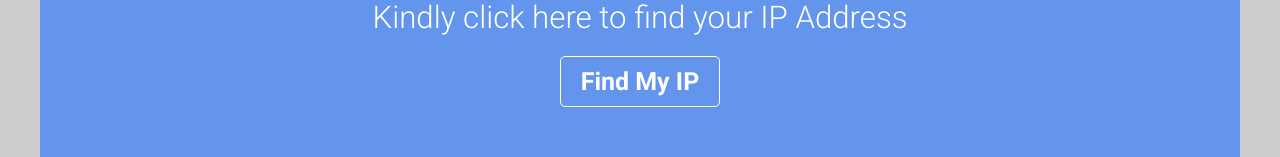
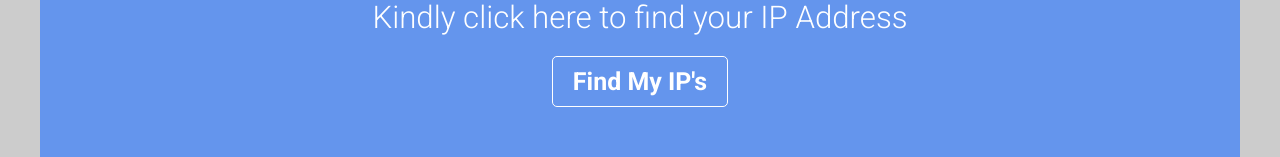
Before and after one commit to Kenneford/user-ip-address, a React (Create React App) app: page / in a window 1280 px wide. Shown: the part 401-558 px from the top of the page. Built offline with nearby package versions, Linux system fonts and the light colour scheme.

Commit message:
Revert "Router updated"
This reverts commit e807fb21ee1a3902a3d75767b86e7af12d96048b.

```diff
--- a/src/App.js
+++ b/src/App.js
@@ -20,7 +20,7 @@ function App() {
         <div className="ip">
           <p>Welcome to Find My IP Address</p>
           <p>Kindly click here to find your IP Address</p>
-          <Link to="/user-ip"><button className="click">Find My IP</button></Link>
+          <Link to="/user-ip"><button className="click">Find My IP's</button></Link>
         </div>
         </header>
       </Container>
--- a/src/index.js
+++ b/src/index.js
@@ -7,12 +7,12 @@ import ShowIP from './ShowIP';
 
 const root = ReactDOM.createRoot(document.getElementById('root'));
 root.render(
-  <Router>
-    <React.StrictMode>
-        <Routes>
-            <Route path='/' element={<App />} />
-            <Route path='/user-ip' element={<ShowIP />} />
-        </Routes>
-    </React.StrictMode>
+  <React.StrictMode>
+    <Router>
+      <Routes>
+        <Route path='/' element={<App />} />
+        <Route path='/user-ip' element={<ShowIP />} />
+      </Routes>
     </Router>
+  </React.StrictMode>
 );
```
